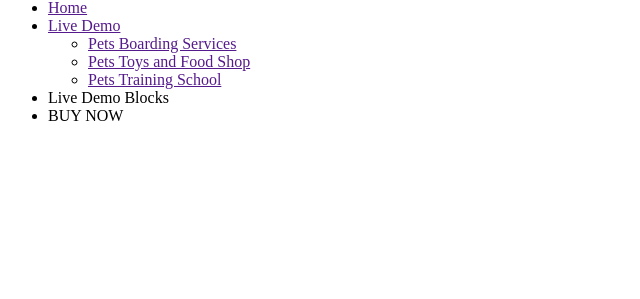
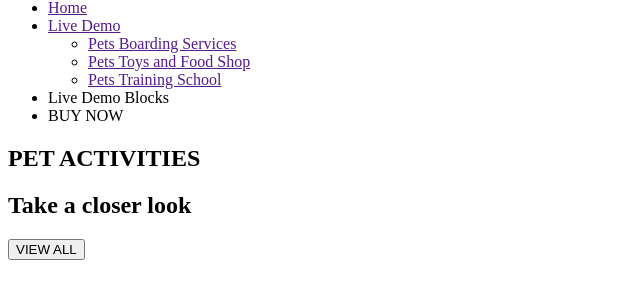
Before and after one commit to CarlosNuAla/202204-W2-carlos-nunez, a website: page index.html in a window 1280 px wide. Shown: the part 179-478 px from the top of the page, without its empty margins (0-640 px from the left). Drawn offline with Linux system fonts and the light colour scheme.

Commit message:
Add horizontals titles and button

```diff
--- a/index.html
+++ b/index.html
@@ -30,7 +30,11 @@
         </nav>
     </header>
     <main>
-
+        <section>
+            <h1 class="horizTitle">PET ACTIVITIES</h1>
+            <h2 class="horizSubtitle">Take a closer look</h2>
+            <button class="horizButton">VIEW ALL</button>
+        </section>
     </main>
 </body>
 </html>
```
